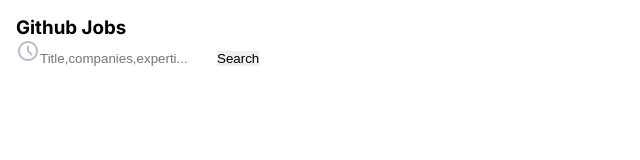
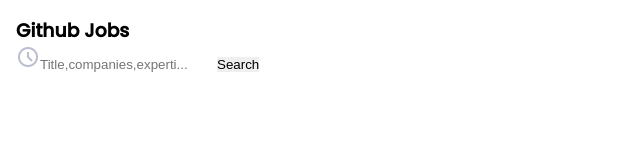
Before and after one commit to jean-carlos-19/devchallenges, a Next.js app in the folder front-end/github-job/: page / in a window 1280 px wide. Shown: the top 160 px of the page, without its empty margins (0-640 px from the left). Built offline with nearby package versions, Linux system fonts and the light colour scheme.

Commit message:
Modificado el archivo layout.tsx: Agregando el tipo de fuente

```diff
--- a/front-end/github-job/src/app/layout.tsx
+++ b/front-end/github-job/src/app/layout.tsx
@@ -1,6 +1,6 @@
-import { Inter } from 'next/font/google'
+import { Poppins } from 'next/font/google'
 
-const inter = Inter({ subsets: ['latin'] })
+const inter = Poppins({weight:'500',  subsets: ['latin']})
 
 export const metadata = {
   title: 'Github-Jobs',
```
